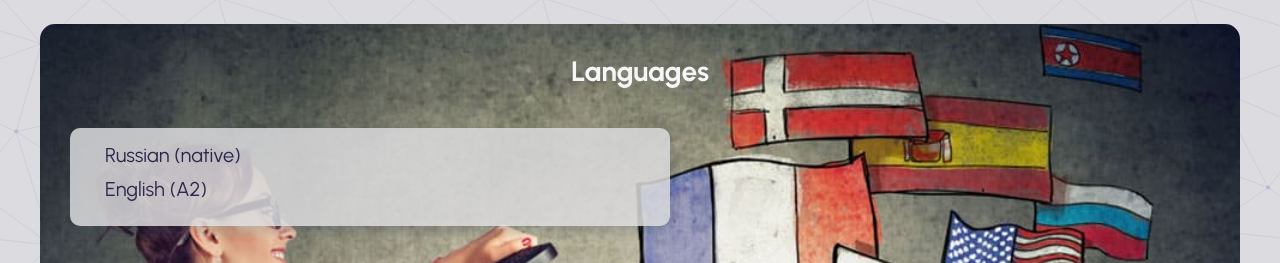
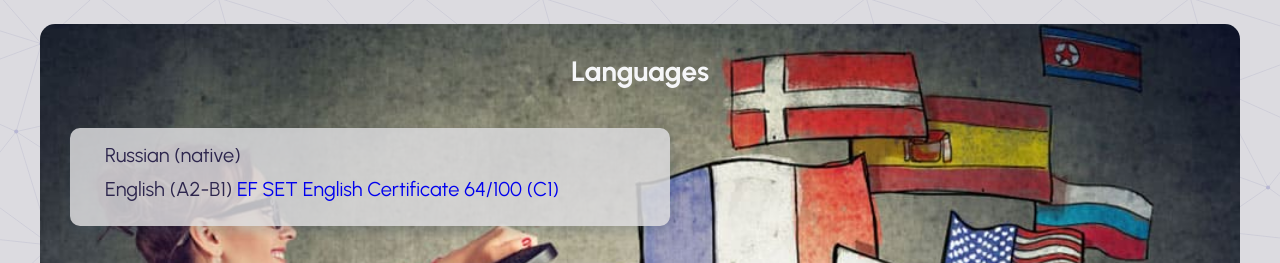
Before and after one commit to KonushevskiArt/rsschool-cv, a plain HTML site: page index.html in a window 1280 px wide. Shown: the part 3999-4262 px from the top of the page. Drawn offline with nearby package versions, Linux system fonts and the light colour scheme.

Commit message:
refactor: change state of language and add link to certificate

```diff
--- a/index.html
+++ b/index.html
@@ -246,7 +246,7 @@
         <h3 class="title light-color">Languages</h3>
         <ul class="languages-list">
           <li>Russian (native)</li>
-          <li>English (A2)</li>
+          <li>English (A2-B1) <a href="https://www.efset.org/cert/AY2Hty" target="_blank">EF SET English Certificate 64/100 (C1)</a></li>
         </ul>
         <div class="video-wrapper">
           <iframe class="video" width="560" height="315" src="https://www.youtube.com/embed/d1f99xuG2p4" title="YouTube video player" allow="accelerometer; autoplay; clipboard-write; encrypted-media; gyroscope; picture-in-picture" allowfullscreen></iframe>
```
Also changed, not shown: icons/github.svg.
